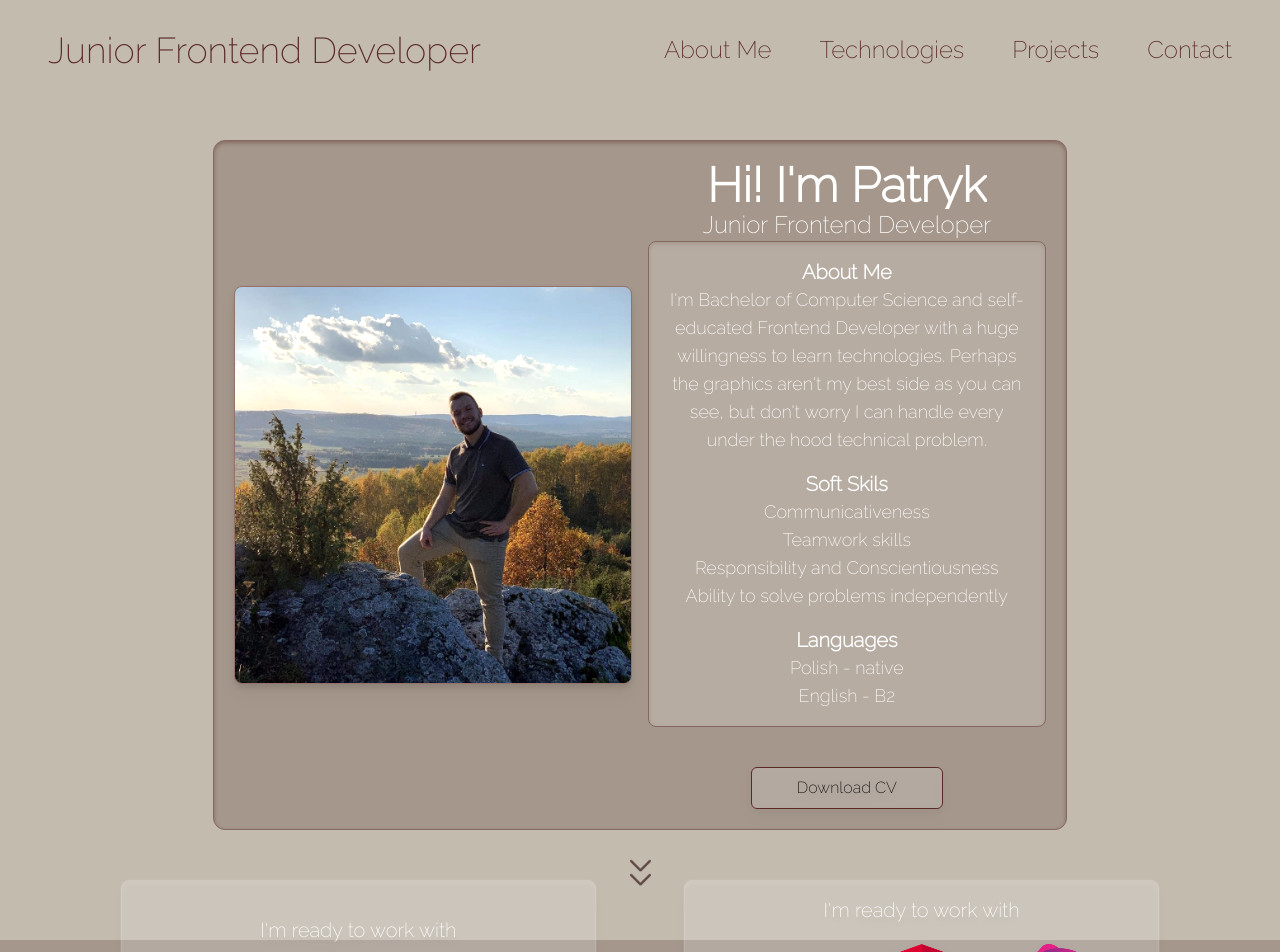
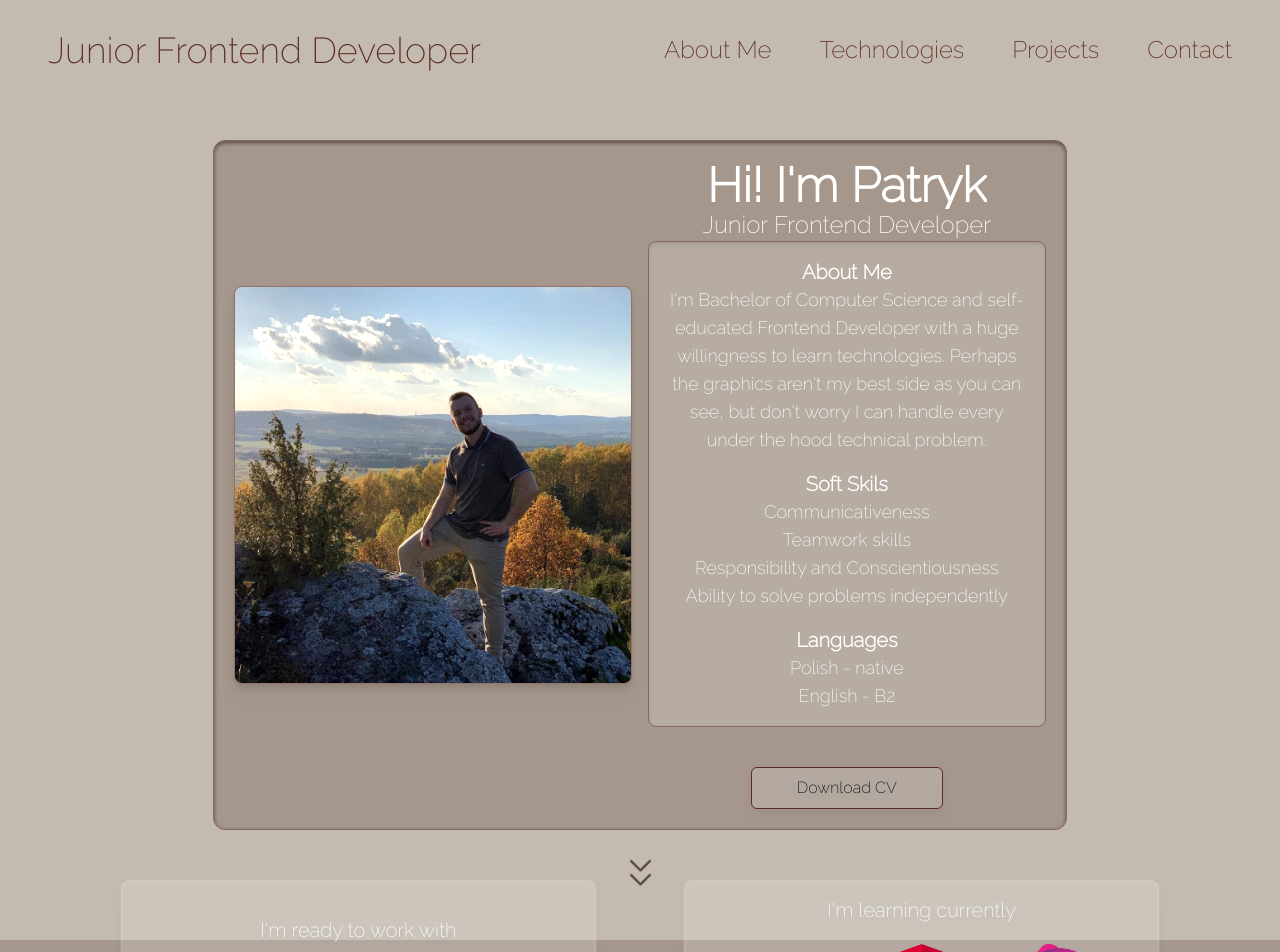
Before and after one commit to PatrykSiemieniec/portfolio, a React (Vite) app: page / in a window 1280 px wide. Shown: the top 952 px of the page. Built offline with nearby package versions, Linux system fonts and the light colour scheme.

Commit message:
Fixed typo and change contact page

```diff
--- a/src/components/Aboutme.jsx
+++ b/src/components/Aboutme.jsx
@@ -28,7 +28,7 @@ const Aboutme = () => {
         leaveFrom="transform opacity-100 scale-100"
         leaveTo="transform opacity-0 scale-95"
       >
-        <div className="shadow-lightliver border-lightliver flex w-11/12 flex-col gap-4  rounded-xl  border bg-cinereous p-5 shadow-inner transition duration-1000 hover:scale-105 hover:transition hover:duration-1000 lg:w-8/12 lg:flex-row">
+        <div className=" border-lightliver shadow-liver flex w-11/12 flex-col  gap-4  rounded-xl border bg-cinereous p-5 shadow-inner transition duration-1000 hover:scale-105 hover:transition hover:duration-1000 lg:w-8/12 lg:flex-row">
           <div className=" flex w-full flex-col items-center justify-center lg:w-1/2  ">
             <img
               className="border-lightliver  rounded-lg border brightness-110 drop-shadow-lg "
@@ -48,7 +48,7 @@ const Aboutme = () => {
               </div>
             </div>
             <div className=" border-lightliver flex flex-col gap-4 rounded-lg border bg-white bg-opacity-20 p-4 text-center text-white shadow-inner shadow-cinereous ">
-              <span className=" text-white text-lg">
+              <span className=" text-lg text-white">
                 <p className="text-xl">
                   <b>About Me</b>
                 </p>
--- a/src/components/Contact.jsx
+++ b/src/components/Contact.jsx
@@ -12,10 +12,6 @@ const Contact = () => {
       <span className="flex items-center gap-3 text-xl">
         {" "}
         <MdOutlineEmail size={35} /> patryk.siemieniec99@gmail.com
-      </span>
-      <span className="flex items-center gap-3 text-xl">
-        {" "}
-        <AiOutlinePhone size={35} /> 791-845-271
       </span>
       <div className=" flex gap-3">
         <a target="_blank" href="https://github.com/PatrykSiemieniec"></a>
--- a/src/components/Technologies.jsx
+++ b/src/components/Technologies.jsx
@@ -81,7 +81,7 @@ const Technologies = () => {
     {
       elementVisibility: elementVisibility[1],
       ref:elementRefs[1],
-      header: "I'm ready to work with",
+      header: "I'm learning currently",
       technologies: [tailwind, angular, rxjs, redux],
       additionalText:
         "And the technologies mentioned earlier, we must always learn!",
```
